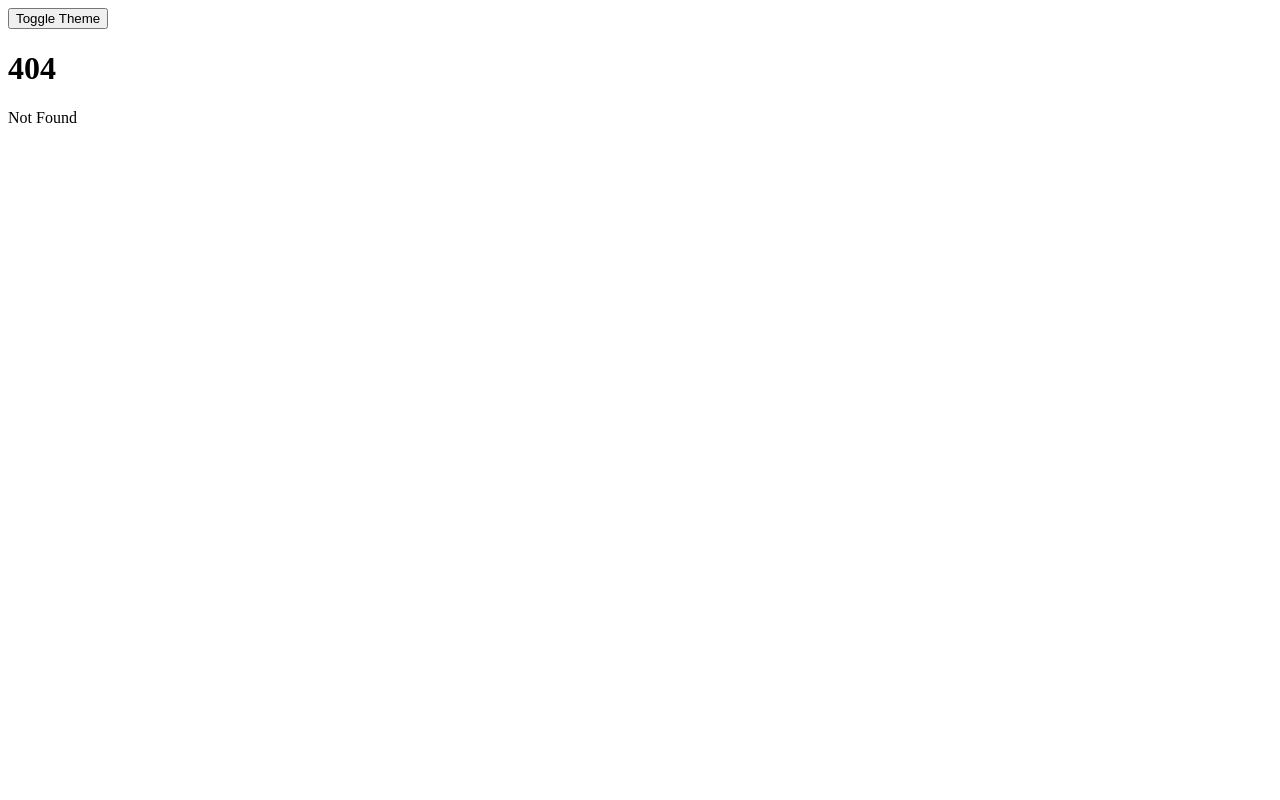
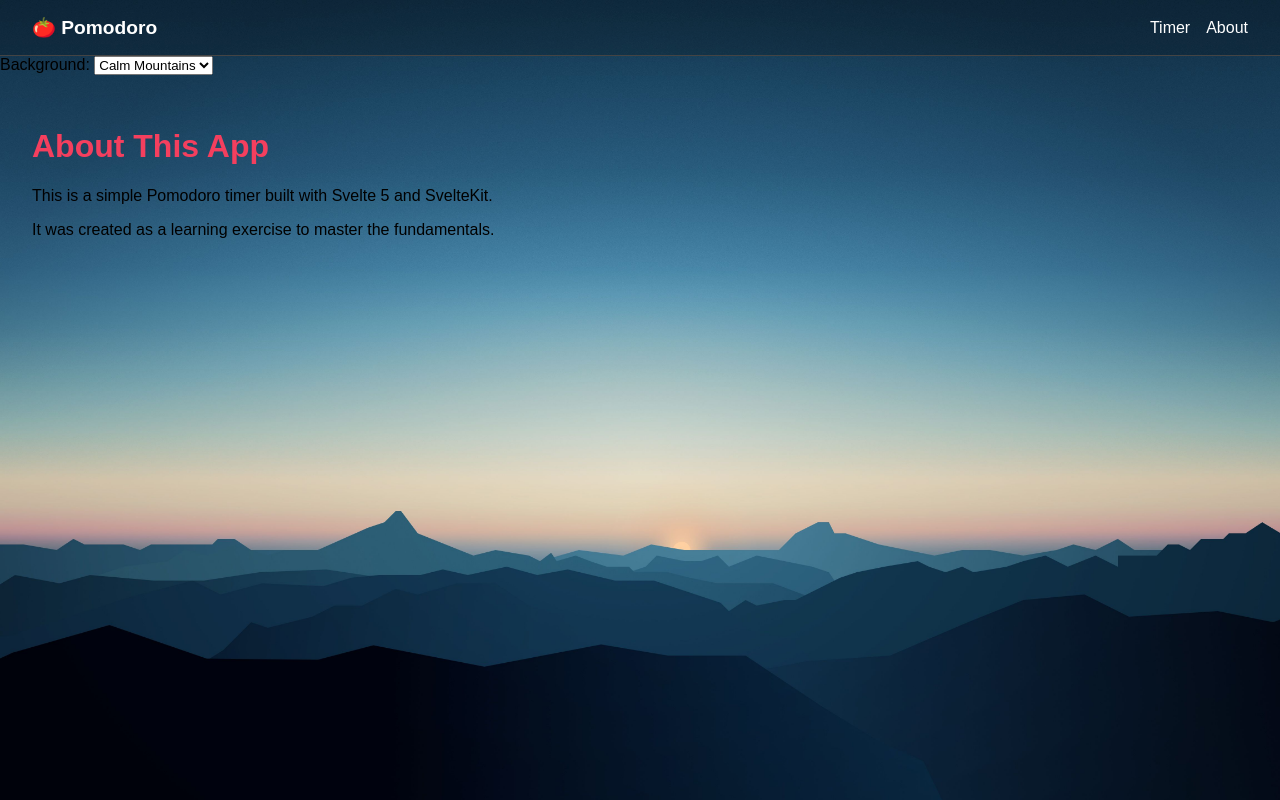
Before and after one commit to DevMiki/focus-buddy, a SvelteKit app: page /about in a window 1280 px wide. Before the commit this address had no page. Built offline with nearby package versions, Linux system fonts and the light colour scheme.

Commit message:
:DEV: add basic navbar used render instead of slot

```diff
--- a/src/app.css
+++ b/src/app.css
@@ -1,27 +1,15 @@
-:root {
-  --bg: white;
-  --text: black;
-}
+.app-container {
+  /* make the container fill the viewport height */
+  min-height: 100vh;
 
-[data-theme="image"] {
-  --bg-color: transparent;
-  --text-color: white;
-  --bg-image: url('/mountain.jpg');
-}
-
-[data-theme="dark_mountain"] {
-  --bg-color: transparent;
-  --text-color: white;
-  --bg-image: url('/dark_mountain.jpg');
-}
-
-body {
-  background-color: var(--bg-color);
   background-image: var(--bg-image);
   background-size: cover;
   background-position: center;
   background-repeat: no-repeat;
-  background-attachment: fixed;
-  color: var(--text-color);
   transition: all 0.5s ease, color 0.3s ease;
 }
+
+body {
+  margin: 0;
+  font-family: sans-serif;
+}
--- /dev/null
+++ b/src/lib/navbar.svelte
@@ -0,0 +1,49 @@
+<!-- src/lib/components/Navbar.svelte -->
+
+<nav>
+  <a href="/" class="brand">
+    🍅 Pomodoro
+  </a>
+  <ul>
+    <li>
+      <a href="/">Timer</a>
+    </li>
+    <li>
+      <!-- We'll create this page next -->
+      <a href="/about">About</a>
+    </li>
+  </ul>
+</nav>
+
+<style>
+  nav {
+    display: flex;
+    justify-content: space-between;
+    align-items: center;
+    padding: 1rem 2rem;
+    background-color: rgba(0, 0, 0, 0.2);
+    border-bottom: 1px solid #444;
+  }
+
+  .brand {
+    font-weight: bold;
+    font-size: 1.2rem;
+  }
+
+  ul {
+    display: flex;
+    gap: 1rem;
+    list-style: none;
+    margin: 0;
+    padding: 0;
+  }
+
+  a {
+    color: white;
+    text-decoration: none;
+  }
+
+  a:hover {
+    text-decoration: underline;
+  }
+</style>
--- a/src/routes/+layout.svelte
+++ b/src/routes/+layout.svelte
@@ -1,16 +1,31 @@
 <script lang="ts">
+	import Navbar from '$lib/navbar.svelte';
 	import '../app.css';
+	import type { Snippet } from 'svelte';
 
-	let theme = 'dark_mountain';
+	let { children }: { children: Snippet } = $props();
 
-	function toggleTheme() {
-		theme = theme === 'dark_mountain' ? 'image' : 'dark_mountain';
-		document.documentElement.setAttribute('data-theme', theme);
-	}
+	let backgroundOptions: { name: string; value: string }[] = [
+		{ name: 'Calm Mountains', value: 'dark_mountain.jpg' },
+		{ name: 'Vivid Mountains', value: 'mountain.jpg' }
+	];
+
+	let selectedBackground = $state(backgroundOptions[0].value);
 </script>
 
-<button on:click={toggleTheme}>
-	Toggle Theme
-</button>
+<div class="app-container" style="--bg-image: url('/{selectedBackground}')">
+	<Navbar />
 
-<slot />
+	<header class="app-header">
+		<label for="bg-select"> Background: </label>
+		<select id="bg-select" bind:value={selectedBackground}>
+			{#each backgroundOptions as background}
+				<option value={background.value}>{background.name}</option>
+			{/each}
+		</select>
+	</header>
+
+	<main class="page-content">
+		{@render children()}
+	</main>
+</div>
--- /dev/null
+++ b/src/routes/+layout.ts
@@ -0,0 +1 @@
+export const ssr = false;
--- /dev/null
+++ b/src/routes/about/+page.svelte
@@ -0,0 +1,16 @@
+<!-- src/routes/about/+page.svelte -->
+
+<div class="content">
+  <h1>About This App</h1>
+  <p>This is a simple Pomodoro timer built with Svelte 5 and SvelteKit.</p>
+  <p>It was created as a learning exercise to master the fundamentals.</p>
+</div>
+
+<style>
+  .content {
+    padding: 2rem;
+  }
+  h1 {
+    color: #f43f5e;
+  }
+</style>
```
Also changed, not shown: src/routes/+page.svelte (+0 -7 lines).
